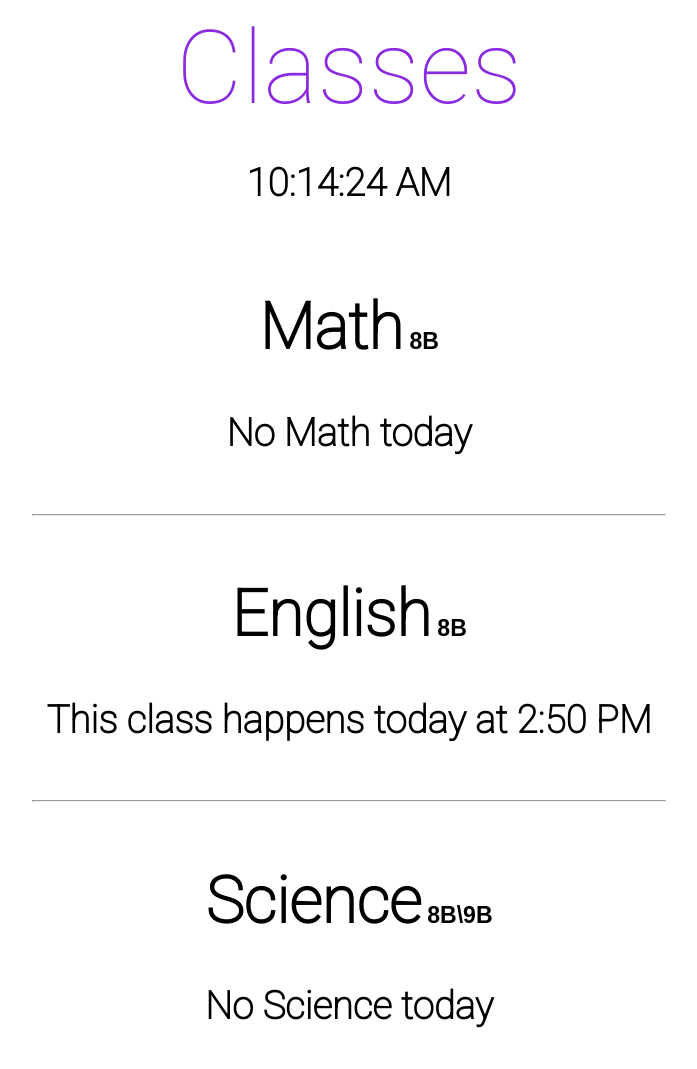
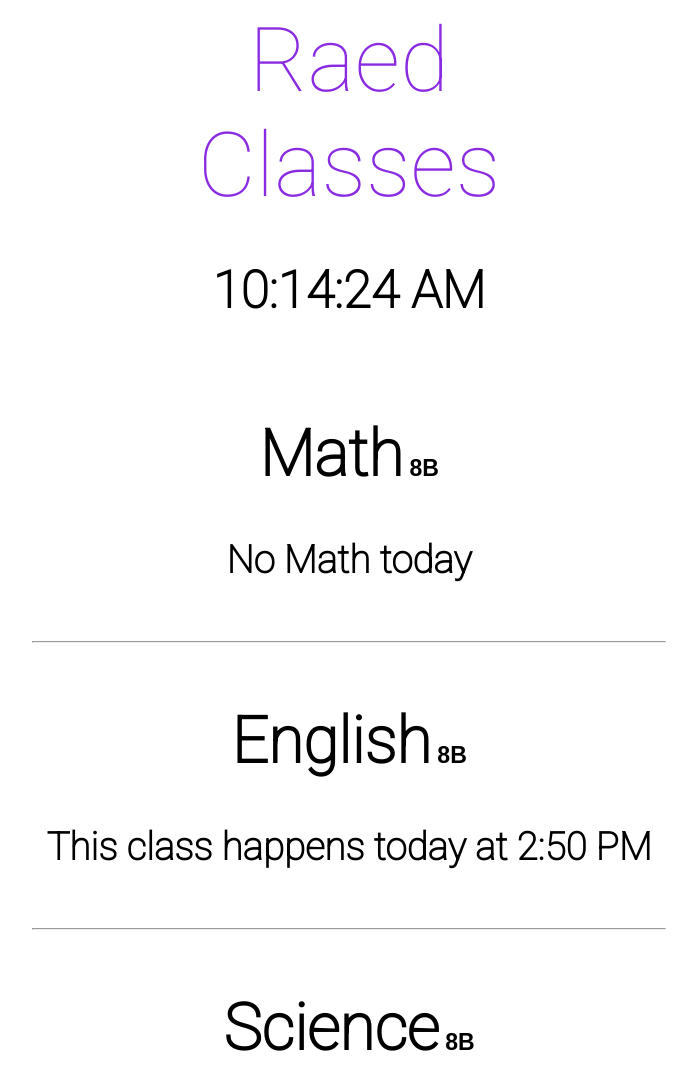
Before and after one commit to Glatinis/glatinis.github.io, a plain HTML site: page index.html in a window 1280 px wide. Shown: the top 1069 px of the page, without its empty margins (291-988 px from the left). Drawn offline with Linux system fonts and the light colour scheme.

Commit message:
More UI and favicon

```diff
--- a/index.html
+++ b/index.html
@@ -10,7 +10,8 @@
     </head>
 
     <body onload="startTime()">
-        <h1 id="title">Classes</h1>
+        <h1 class="title">Raed</h1>
+        <h1 class="title">Classes</h1>
         <h2 id="clock">
 
         <script src="index.js"></script>
--- a/index.js
+++ b/index.js
@@ -37,7 +37,8 @@ function getParameterByName(name, url) {
 }
 
 function createMeetingPage(meeting) {
-    console.log(meeting)
+
+    // console.log(meeting)
 
     document.write(`<h1 id="meetingname">${meeting.name}</h1>`)
     document.write(`<h2 class="bold" id="section">${meeting.section}</h2>`)
@@ -86,13 +87,16 @@ function startTime() {
 function happensToday(meeting) {
     // checks if happens today
     if (meeting.DT.days.includes(today.getDay())) {
-        console.log("happens today")
+
+        // console.log("happens today")
         // get what time it happens
+
         happenHour = meeting.DT.hour[meeting.DT.days.indexOf(today.getDay())]
         happenMin = checkTime(meeting.DT.minute[meeting.DT.days.indexOf(today.getDay())])
 
-        console.log(happenHour)
-        console.log(today.getHours())
+        // console.log(happenHour)
+        // console.log(today.getHours())
+
         // check if it has happened
         if (happenHour < today.getHours()) {
             return false;
@@ -119,7 +123,7 @@ new Meeting("Math", "8B", "9217817862", "eVZvcEZTMllYaVMwdFFxdXhwMTNydz09",
 new Meeting("English", "8B", "73947229941", "N0FPRWlOajJzem1PWVp4SjFuTUpaUT09",
     new DT([0, 1, 2, 2, 3, 4], [14, 14, 14, 16, 14, 16], [50, 50, 50, 50, 50, 00]))
 
-new Meeting("Science", "8B\\9B", "9228364372", "ZDcxeThPWWVPMGdEOWJwV28ybnlyUT09",
+new Meeting("Science", "8B", "9228364372", "ZDcxeThPWWVPMGdEOWJwV28ybnlyUT09",
     new DT([0, 1, 3, 4], [16, 17, 17, 17], [50, 40, 40, 40]))
 
 new Meeting("Islamic", "8B", "3103149924", "SWRSamhITTQzRzFwajdlRjlucXJBUT09",
@@ -148,7 +152,7 @@ for (i = 0; i < meetings.length; i++) {
 
 // this code is made by rayan, don't steal
 
-console.log(getParameterByName("name"))
+// console.log(getParameterByName("name"))
 if (getParameterByName("name") != null) {
 
     for (let i = 0; i < meetings.length; i++) {
--- a/styles/styles.css
+++ b/styles/styles.css
@@ -28,6 +28,13 @@ hr {
     width: 50%
 }
 
+.title {
+    color: blueviolet;
+    font-size: 7vw;
+    font-weight: 500;
+    margin: 0px;
+}
+
 .meetingname {
     display: inline-block;
     font-size: 5vw;
@@ -47,11 +54,8 @@ hr {
     font-weight: 600;
 }
 
-#title {
-    color: blueviolet;
-    font-size: 8vw;
-    font-weight: 500;
-    margin: 0px;
+#clock {
+    font-size: 4vw;
 }
 
 #meetingname {
```
